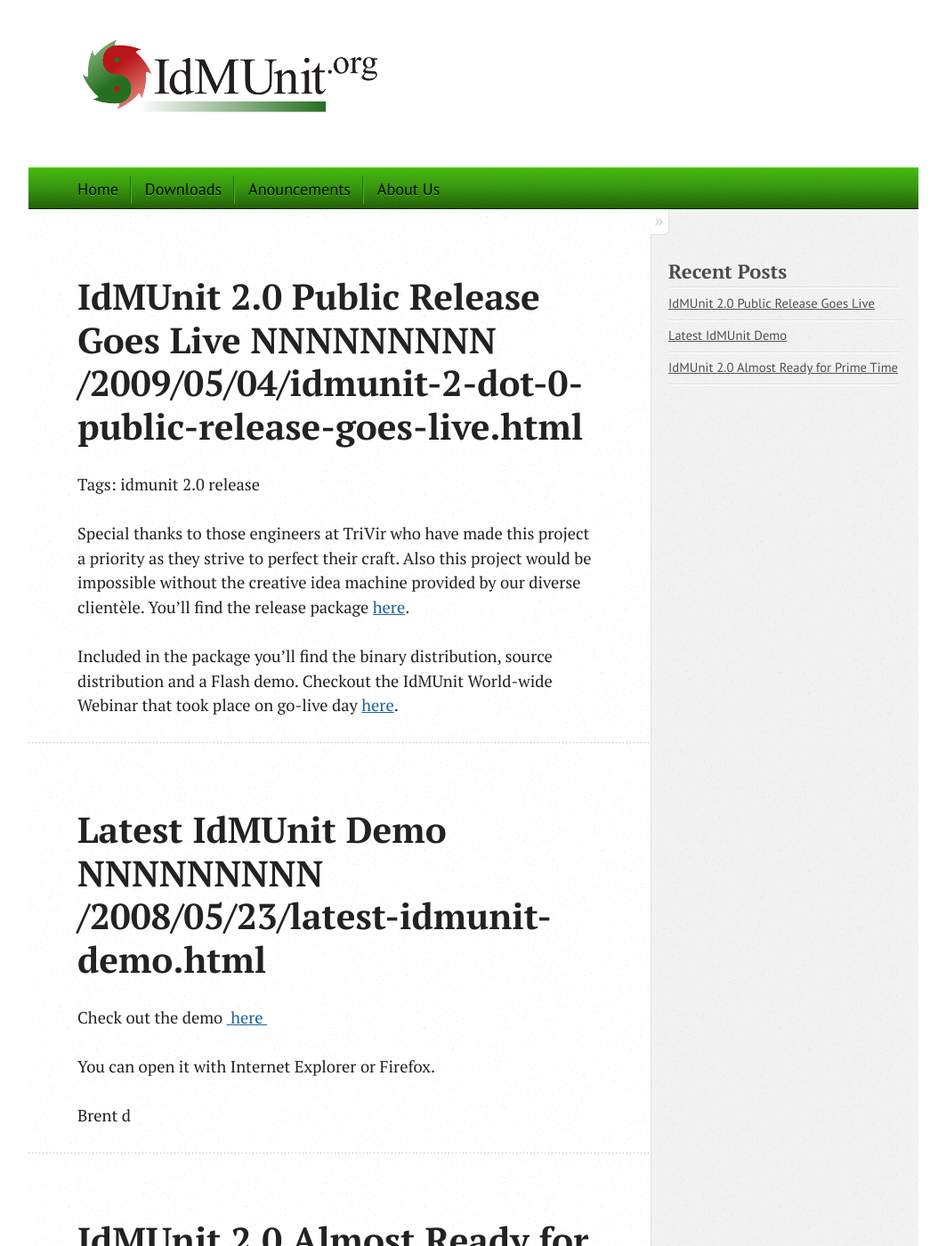
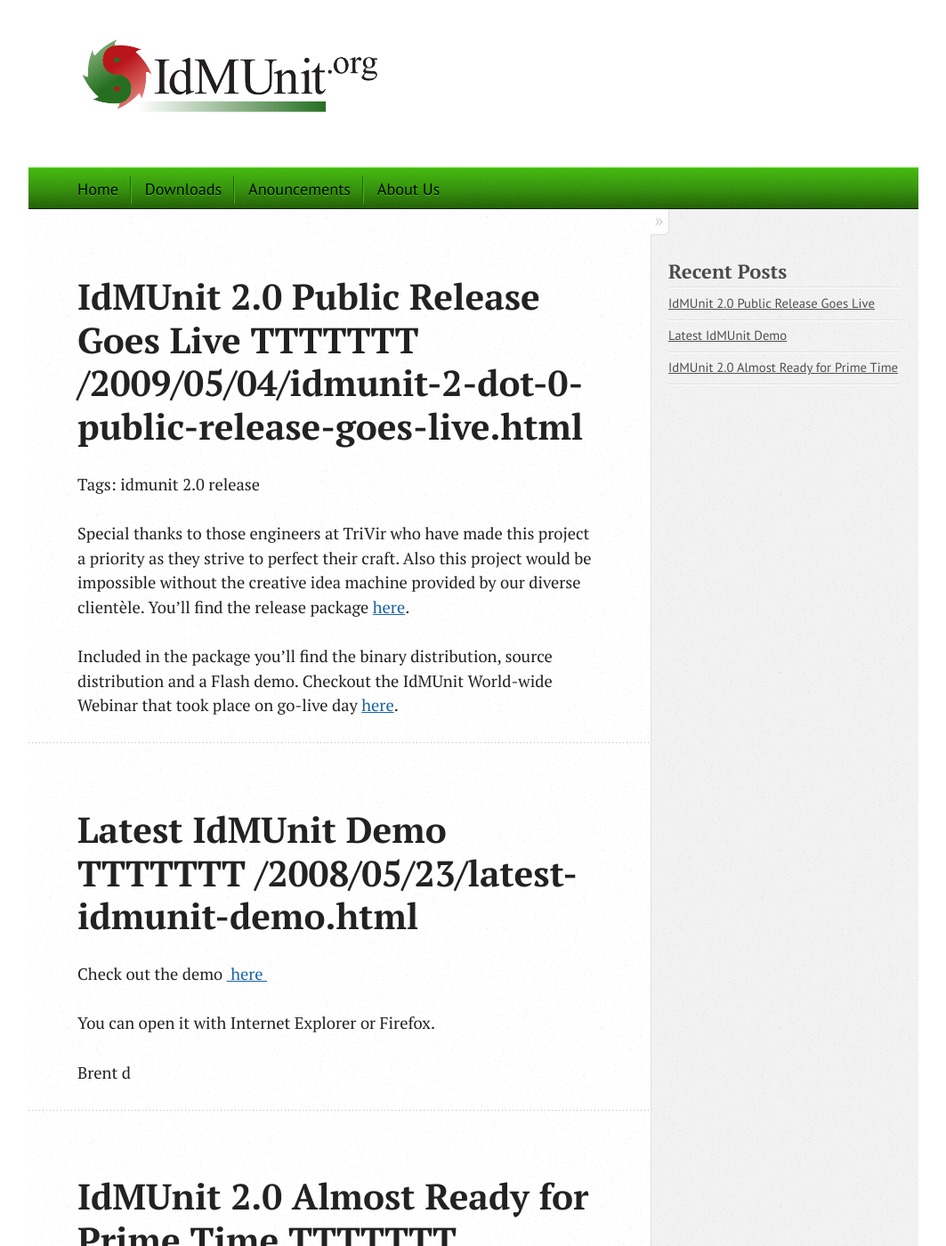
Before and after one commit to devin-trivir/IdMUnit, a Jekyll site: the page built from blog/index.html, in a window 1280 px wide and 1400 px high. Shown: the whole window at 89% size, without its empty margins (108-1171 px from the left). Built offline with Jekyll 4.4.1, drawn with Linux system fonts in a browser that asks for light colours; some of the changed text lies outside the part shown.

Commit message:
debugging article.html

```diff
--- a/_includes/article.html
+++ b/_includes/article.html
@@ -1,7 +1,7 @@
 {% unless page.no_header %}
   <header>
     {% if index %}
-      <h1 class="entry-title"><a href="{{ root_url }}{{ post.url }}">{% if site.titlecase %}{{ post.title | titlecase }}{% else %}{{ post.title }}{% endif %}</a>{{ devin_url }} NNNNNNNNN {{ post.url }}</h1>
+      <h1 class="entry-title"><a href="{{ root_url }}{{ post.url }}">{% if site.titlecase %}{{ post.title | titlecase }}{% else %}{{ post.title }}{% endif %}</a>{{ devin_url }} TTTTTTT {{ post.url }}</h1>
     {% else %}
       <h1 class="entry-title">{% if site.titlecase %}{{ page.title | titlecase }}{% else %}{{ page.title }}{% endif %}:-)</h1>
     {% endif %}
```
